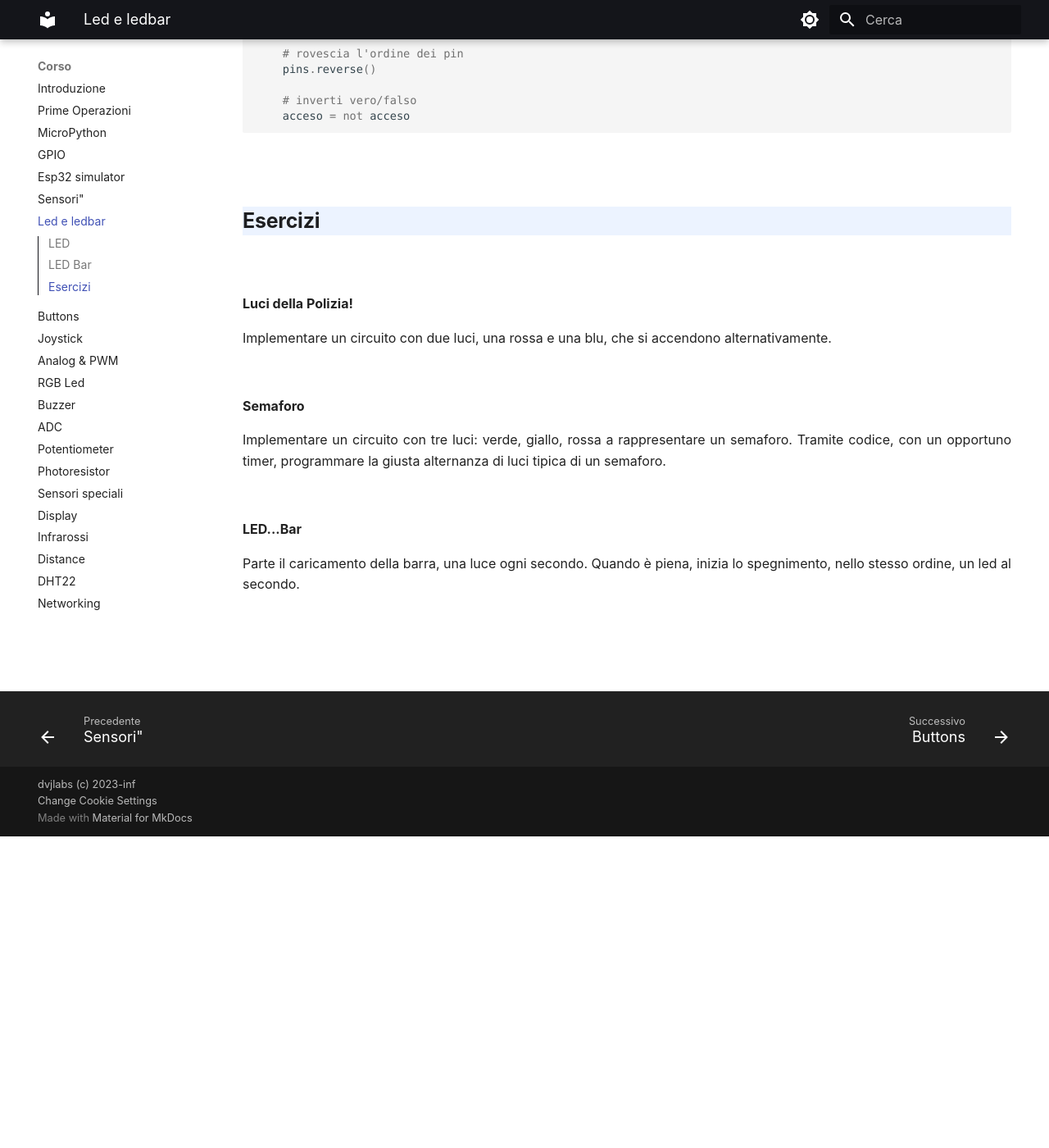
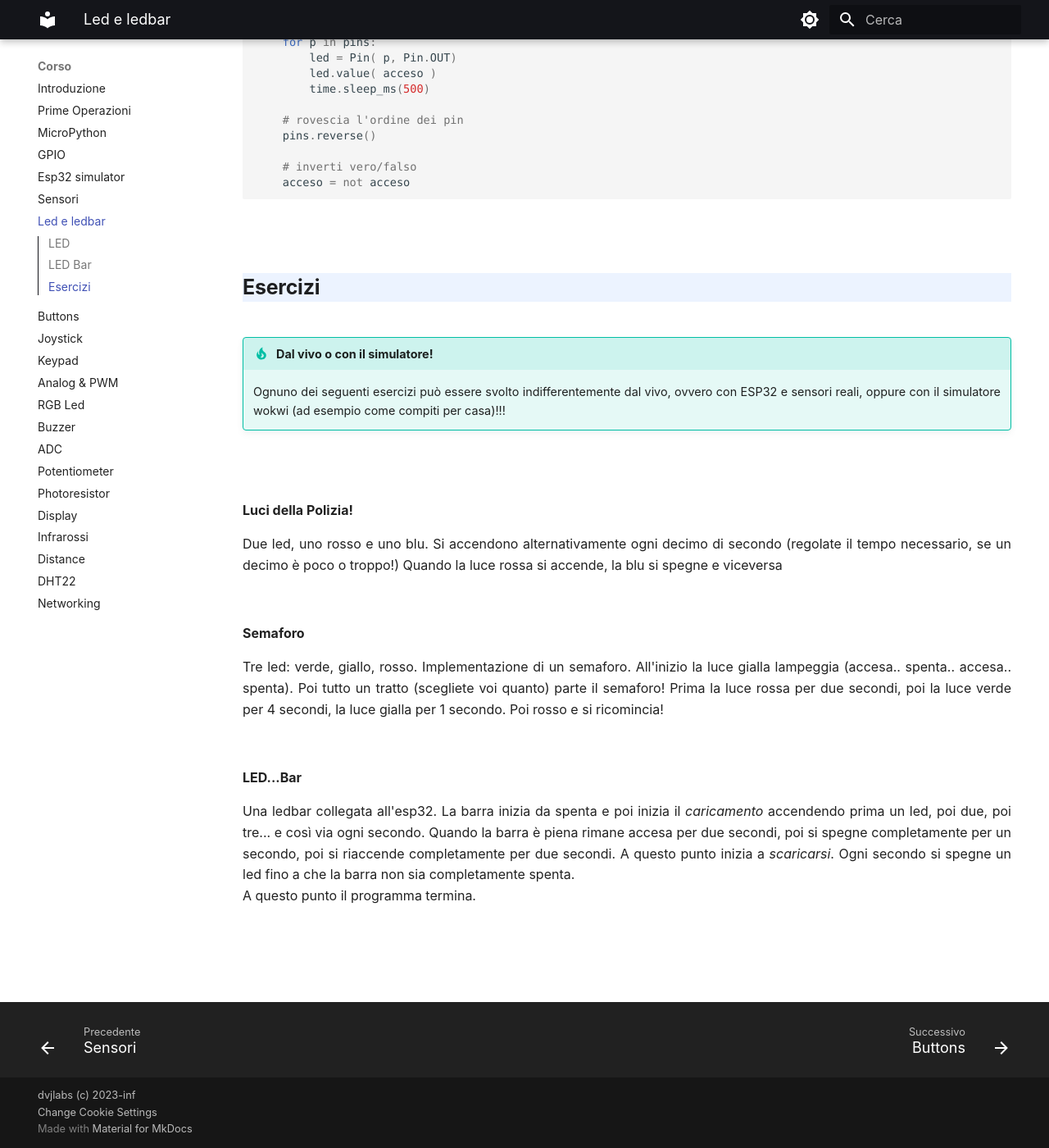
Before and after one commit to dvjlabs/esp32_course, an MkDocs documentation site: the page built from docs/corso/11_led_ledbar.md, in a window 1280 px wide and 1400 px high, scrolled down 3724 px. Shown: the whole window at 82% size. Built offline with MkDocs 1.6.1 and Material for MkDocs 9.7.7, drawn with Linux system fonts in a browser that asks for light colours; emoji names are drawn with the system emoji font; before the commit the page ends 4744 px from its top, so only the background shows below that; some of the changed text lies outside the part shown.

Commit message:
Qualche aggiornamento qua e là....  niente di grave!

````diff
--- a/docs/corso/11_led_ledbar.md
+++ b/docs/corso/11_led_ledbar.md
@@ -11,7 +11,7 @@ nel pin più lungo e il polo negativo (anodo) nel pin più corto.
 ![LED](images/LED.png)
 
 I led lavorano ad una corrente di attraversamento compresa fra 1.9V e 3.3V. Se la corrente supera questo voltaggio, il LED si danneggerà e magari...
-prenderà fuoco. ::blink::
+prenderà fuoco. :wink:
 
 
 Questo progetto è identico a quello del LED integrato nella MCU che lampeggia. La differenza (sostanziale)
@@ -31,7 +31,7 @@ Vediamo adesso come costruire il circuito del LED:
 
 A seconda del PIN scelto per il collegamento fisico del LED, dobbiamo indicare il numero nel codice (io ci ho lasciato il 5 del led integrato):
 
-``` python
+``` py title="Led lampeggiante"
 from machine import Pin
 from time import sleep
 
@@ -71,7 +71,7 @@ Fatto questo, andate a collegare i componenti come in figura:
 Adesso tramite codice andiamo a fornire un comportamento al nostro progetto: Facciamo in modo che ogni secondo la barra si riempa
 sempre più e poi inizi a svuotarsi. Ecco il codice:
 
-``` python
+``` py title="ledbar che si carica e scarica"
 import time
 from machine import Pin
 
@@ -97,25 +97,36 @@ while True:
 <!-- ################################################################################# -->
 ## Esercizi
 
+!!!tip "Dal vivo o con il simulatore!"
+
+    Ognuno dei seguenti esercizi può essere svolto indifferentemente dal vivo, ovvero con ESP32 e sensori reali,
+    oppure con il simulatore wokwi (ad esempio come compiti per casa)!!!
+
+
+
 <br>
 
 **Luci della Polizia!**
 
-Implementare un circuito con due luci, una rossa e una blu, che si accendono alternativamente.
+Due led, uno rosso e uno blu. Si accendono alternativamente ogni decimo di secondo (regolate il tempo necessario, se un decimo è poco o troppo!)
+Quando la luce rossa si accende, la blu si spegne e viceversa
 
 <br>
 
 **Semaforo**
 
-Implementare un circuito con tre luci: verde, giallo, rossa a rappresentare un semaforo. Tramite codice, con un opportuno timer,
-programmare la giusta alternanza di luci tipica di un semaforo.
+Tre led: verde, giallo, rosso. Implementazione di un semaforo. All'inizio la luce gialla lampeggia (accesa.. spenta.. accesa.. spenta). Poi tutto un tratto (scegliete voi quanto) parte il semaforo! Prima la luce rossa per due secondi, poi la luce verde per 4 secondi, la luce gialla per 1 secondo. Poi rosso e si ricomincia!
+
 
 <br>
 
 **LED...Bar**
 
+Una ledbar collegata all'esp32. La barra inizia da spenta e poi inizia il *caricamento* accendendo prima un led, poi due, poi tre... e così via ogni secondo.
+Quando la barra è piena rimane accesa per due secondi, poi si spegne completamente per un secondo, poi si riaccende completamente per due secondi.
+A questo punto inizia a *scaricarsi*. Ogni secondo si spegne un led fino a che la barra non sia completamente spenta.<br>
+A questo punto il programma termina.
 
-Parte il caricamento della barra, una luce ogni secondo. Quando è piena, inizia lo spegnimento, nello stesso ordine, un led al secondo.
 
 
 
--- a/mkdocs.yml
+++ b/mkdocs.yml
@@ -70,17 +70,17 @@ nav:
         - MicroPython: corso/02_micropython.md
         - GPIO: corso/03_GPIO.md
         - Esp32 simulator: corso/04_simulator.md
-        - Sensori": corso/10_sensori.md
+        - Sensori: corso/10_sensori.md
         - Led e ledbar: corso/11_led_ledbar.md
         - Buttons: corso/12_buttons.md
         - Joystick: corso/13_joystick.md
+        - Keypad: corso/14_keypad.md
         - Analog & PWM: corso/20_analog_pwm.md
         - RGB Led: corso/21_led_rgb.md
         - Buzzer: corso/22_buzzer.md
         - ADC: corso/30_ADC.md
         - Potentiometer: corso/31_potentiometer.md
         - Photoresistor: corso/32_photoresistor.md
-        - Sensori speciali: corso/40_sensors.md
         - Display: corso/41_display.md
         - Infrarossi: corso/42_IR.md
         - Distance: corso/43_distance.md
@@ -90,3 +90,4 @@ nav:
         - Introduzione: tutorials/00_intro.md
         - Socket Programming: tutorials/10_socket.md
         - Tello SDK: tutorials/20_tello.md
+        - PySerial: tutorials/30_pyserial.md
````
Also changed, not shown: docs/corso/40_sensors.md (deleted, +0 -7 lines), docs/corso/44_DHT22.md (+19 -0 lines).
